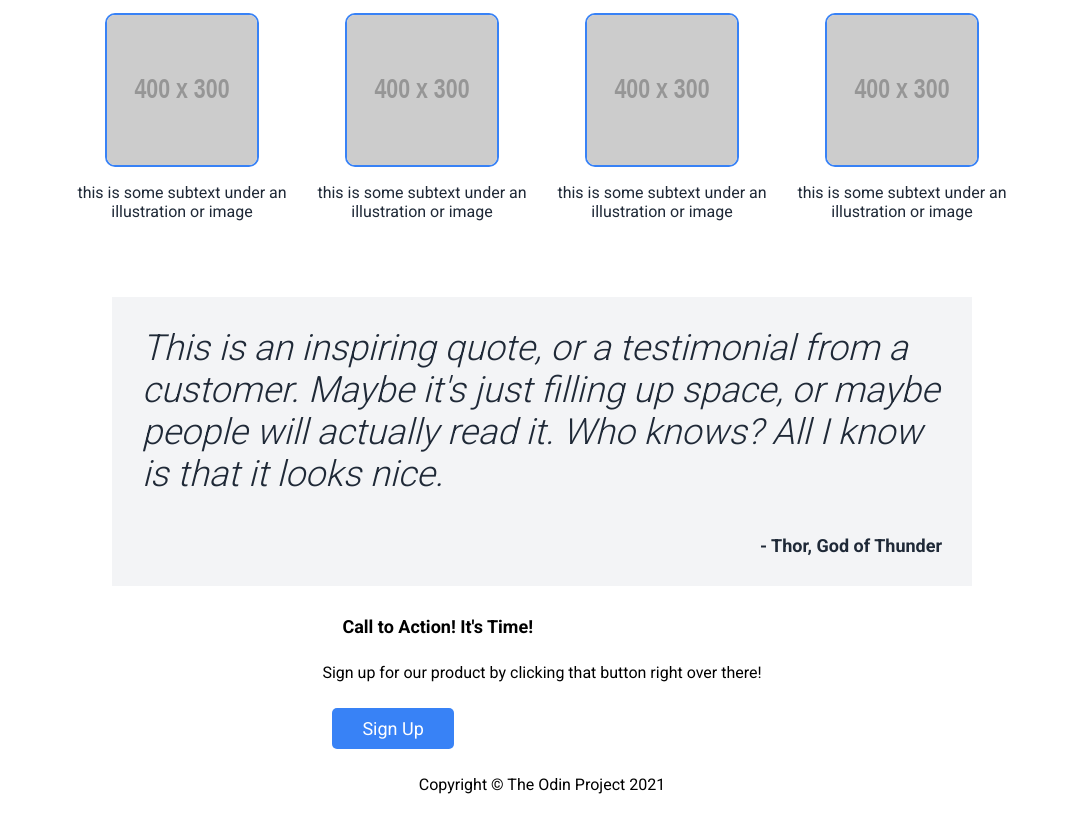
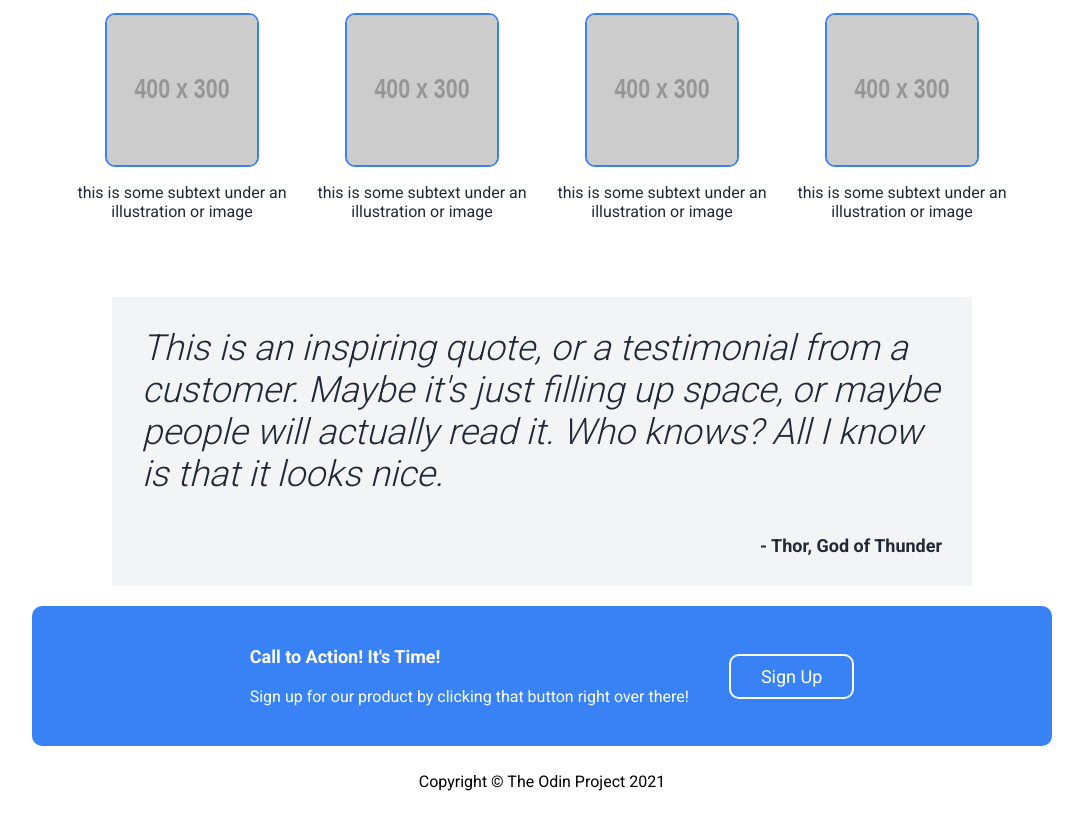
Before and after one commit to pi3ngineergirlx/odin-landing-page, a plain HTML site: page index.html in a window 1280 px wide. Shown: the part 631-1461 px from the top of the page, without its empty margins (98-1181 px from the left). Drawn offline with Linux system fonts and the light colour scheme; placeholder pictures from the web are drawn by us.

Commit message:
style call to action section

```diff
--- a/styles.css
+++ b/styles.css
@@ -208,3 +208,51 @@ button {
     font-style: italic;
     font-weight: 300;
 }
+
+/* CALL TO ACTION */
+/* universal styles */
+.call-to-action {
+    /* layout */
+    padding: 10px;
+    margin: 10px;
+    width: 1000px;
+    /* colors */
+    background-color: #3882F6;
+    color: white;
+    /* border */
+    border: none;
+    border-radius: 10px;
+    /* flexbox */
+    display: flex;
+    flex-direction: row;
+    align-items: center;
+    justify-content: center;
+}
+/* call text */
+.call-text {
+    /* layout */
+    padding: 10px;
+    margin: 10px;
+    text-align: left;
+    /* flexbox */
+    display: flex;
+    flex-direction: column;
+    align-items: flex-start;
+    justify-content: center;
+}
+.call-text h1,
+.call-text h2,
+.call-text h3,
+.call-text h4,
+.call-text p,
+.call-text div {
+    margin: 5px;
+    padding: 5px;
+    text-align: left;
+}
+/* button */
+.call-signup button {
+    /* border */
+    border: 2px solid white;
+    border-radius: 10px;
+}
```
